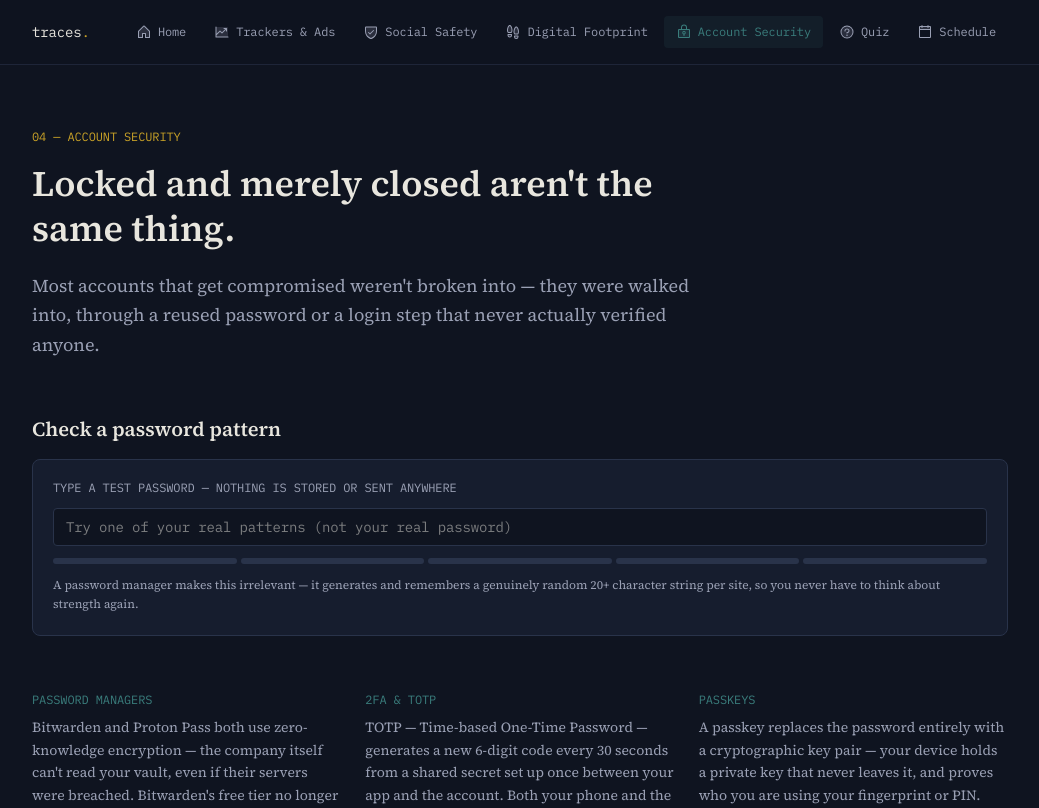
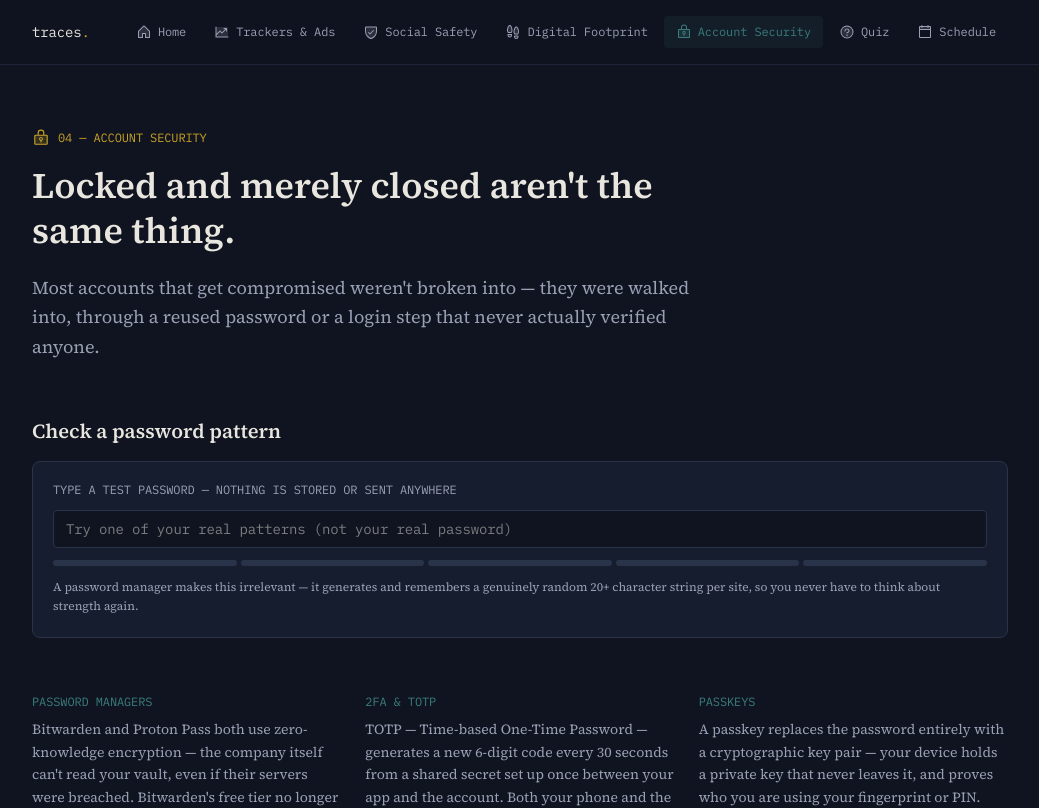
Before and after one commit to BtwEbrahim/social-media-safety, a React (Vite) app: page /social-media-safety/security in a window 1280 px wide. Shown: the top 808 px of the page, without its empty margins (120-1159 px from the left). Built offline with nearby package versions, Linux system fonts and the light colour scheme.

Commit message:
feat: add page header icon to security

```diff
--- a/src/pages/Security.jsx
+++ b/src/pages/Security.jsx
@@ -1,4 +1,5 @@
 import { useState } from 'react'
+import PageHeader from '../components/PageHeader'
 
 const passwordCheck = (pw) => {
   if (!pw) return null
@@ -64,17 +65,14 @@ function PasswordStrength() {
 export default function Security() {
   return (
     <div className="max-w-5xl mx-auto px-6 py-16">
-      <p className="font-data text-signal-amber text-xs uppercase tracking-widest mb-4">
-        04 — Account Security
-      </p>
-      <h1 className="font-serif text-3xl md:text-4xl font-semibold max-w-2xl leading-tight">
-        Locked and merely closed aren't the same thing.
-      </h1>
-      <p className="text-paper-dim text-lg mt-5 max-w-2xl leading-relaxed">
-        Most accounts that get compromised weren't broken into — they were
-        walked into, through a reused password or a login step that never
-        actually verified anyone.
-      </p>
+      <PageHeader
+        number="04"
+        label="Account Security"
+        icon="security"
+        title="Locked and merely closed aren't the same thing."
+        intro="Most accounts that get compromised weren't broken into — they were walked into, through a reused password or a login step that never actually verified anyone."
+        narrow
+      />
 
       <section className="mt-14">
         <h2 className="font-serif text-xl font-semibold mb-4">
@@ -91,7 +89,7 @@ export default function Security() {
           <p className="text-sm text-paper-dim leading-relaxed">
             Bitwarden and Proton Pass both use zero-knowledge encryption —
             the company itself can't read your vault, even if their
-          servers were breached. Bitwarden's free tier no longer
+            servers were breached. Bitwarden's free tier no longer
             includes built-in 2FA code generation as of 2026; Proton Pass
             gives up to 3 free. Either is a genuine upgrade over reusing
             passwords across sites.
```
